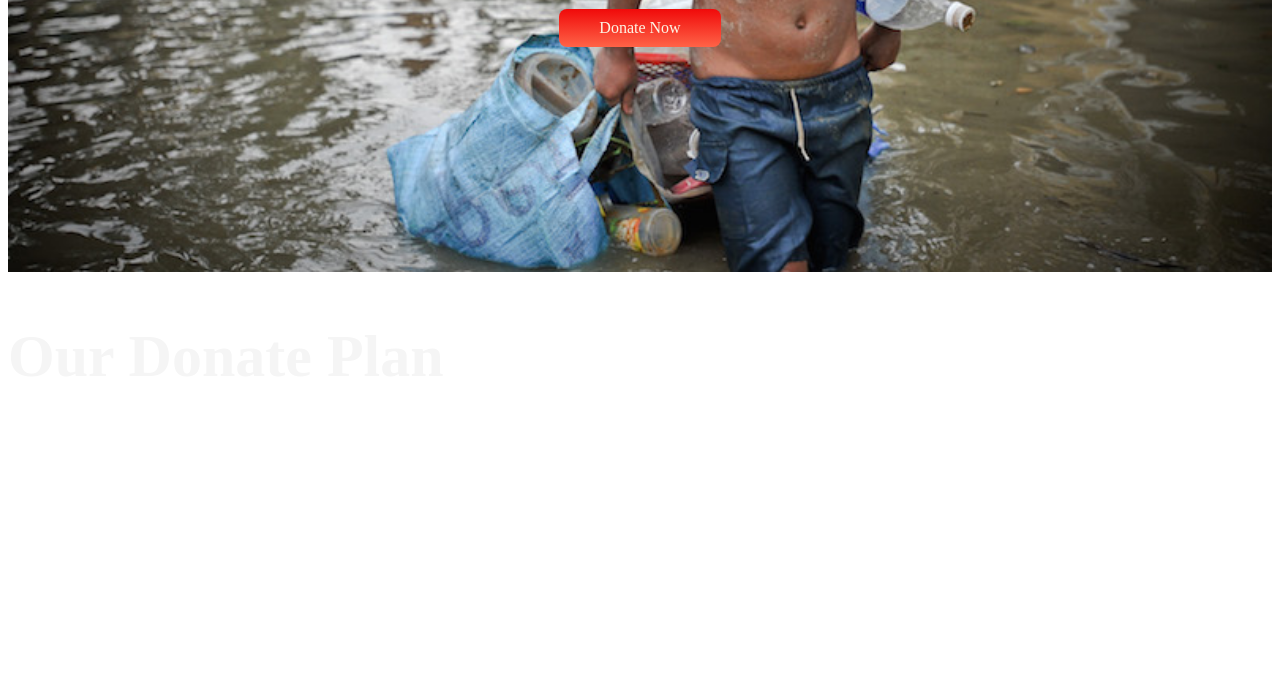
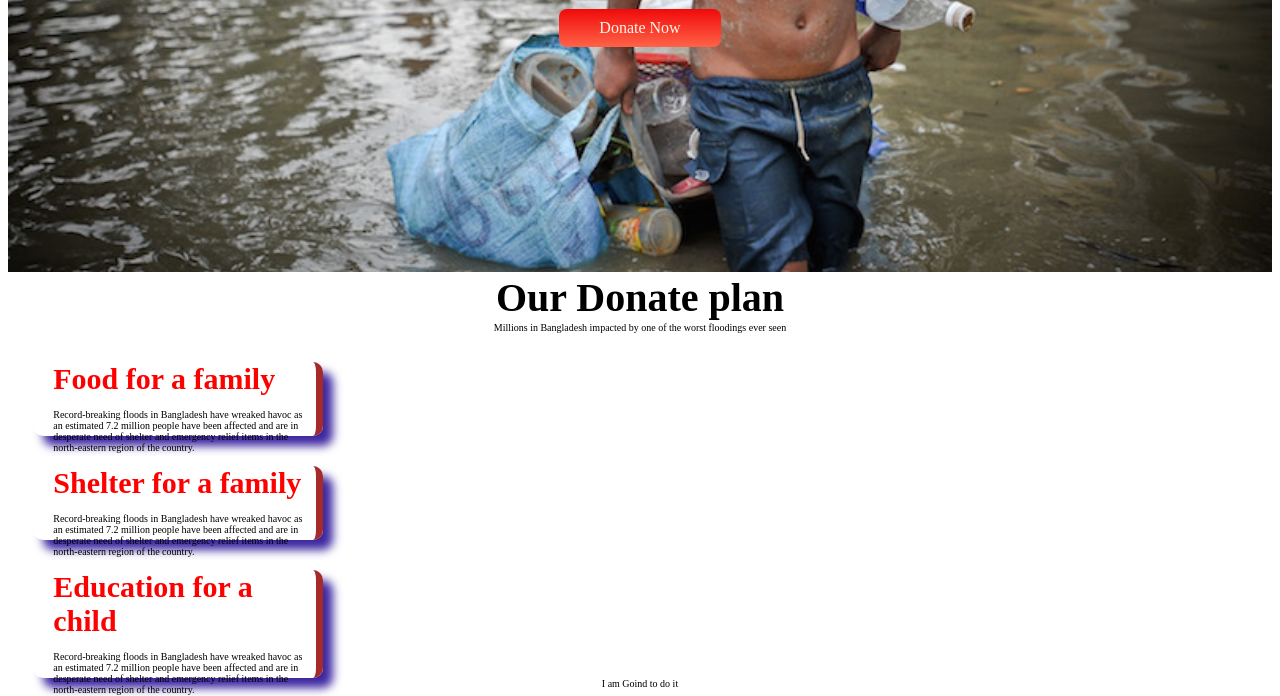
Before and after one commit to ihkhimel/Donation-for-Bangladesh, a plain HTML site: page index.html in a window 1280 px wide. Shown: the part 522-1218 px from the top of the page. Before the commit the page ends 963 px from the top, so only its background shows below. Drawn offline with Linux system fonts and the light colour scheme.

```diff
--- a/index.html
+++ b/index.html
@@ -18,12 +18,39 @@
 <a class="link-button" href="https://www.bidyanondo.org/">Donate Now</a>
     </section>
 <section class="Donate plan">
-    <div class="half-width">
-    <h1> Our Donate Plan</h1>
-    <a class="Link-button" target="_blank" href=""a></a>
+    <div>
+    <h2>Our Donate plan</h2>
+    <p>Millions in Bangladesh impacted by one of the worst floodings ever seen</p>
     </div>
+</section>
 
+<section class="food flexible-container">
+
+<div class="Shelter">
+    <div class="rofik">
+        <h3>Food for a family </h3>
+        <p> Record-breaking floods in Bangladesh have wreaked havoc as an estimated 7.2 million people have been affected and are in desperate need of shelter and emergency relief items in the north-eastern region of the country.</p>
+</div>
+
+        <div class="rofik">
+        <h3> Shelter for a family</h3>
+        <p>Record-breaking floods in Bangladesh have wreaked havoc as an estimated 7.2 million people have been affected and are in desperate need of shelter and emergency relief items in the north-eastern region of the country.</p>
+
+        </div>
+        <div class="rofik">
+        <h3>Education for a child</h3>
+        <p>Record-breaking floods in Bangladesh have wreaked havoc as an estimated 7.2 million people have been affected and are in desperate need of shelter and emergency relief items in the north-eastern region of the country.</p>
+
+
+        </div>
+
+
+
+</div>
 
 </section>
 </body>
+<footer>
+    <p>I am Goind to do it</p>
+</footer>
 </html>
--- a/style.css
+++ b/style.css
@@ -7,7 +7,8 @@ body{
 }
 h1{
     font-size: 60px;
-    color: whitesmoke;
+    color: black;
+
 
 
 }
@@ -39,9 +40,56 @@ color: oldlace;
 font-weight: 400;
 border-radius: 8px;
 }
-.donate-plan{
+h2{
     font-size: 40px;
     color: black;
     align-items: center;
-    font-weight: 400;
+    display: flex;
+    margin: 0px;
+    padding: 0%;
+    align-items: center;
+display: grid;
+place-items: center;
+place-content: center;
+height: 50px;
+text-align: center;
 }
+p{
+    font-size: 10px;
+    color: black;
+    align-items: center;
+    display: flex;
+    margin: 0px;
+    padding: 0%;
+    align-items: center;
+display: grid;
+place-items: center;
+place-content: center;
+height: 10px;
+}
+    .half-width{
+
+        width: 50%;
+        padding-left: 2%;
+
+    }
+
+    .rofik{
+
+        width: 20%;
+        margin-left: 2%;
+        margin-right: 2%;
+        padding-left: 20px;
+        padding-right: 10px;
+        box-shadow: 10px 10px 10px rgb(62, 40, 161);
+        border-radius: 10px;
+        border-right: 7px solid brown;
+
+    }
+    .food-flexible-container{
+        display: flex;
+margin-bottom: 150px;
+    }
+footer{
+    text-align: center;
+}
```
